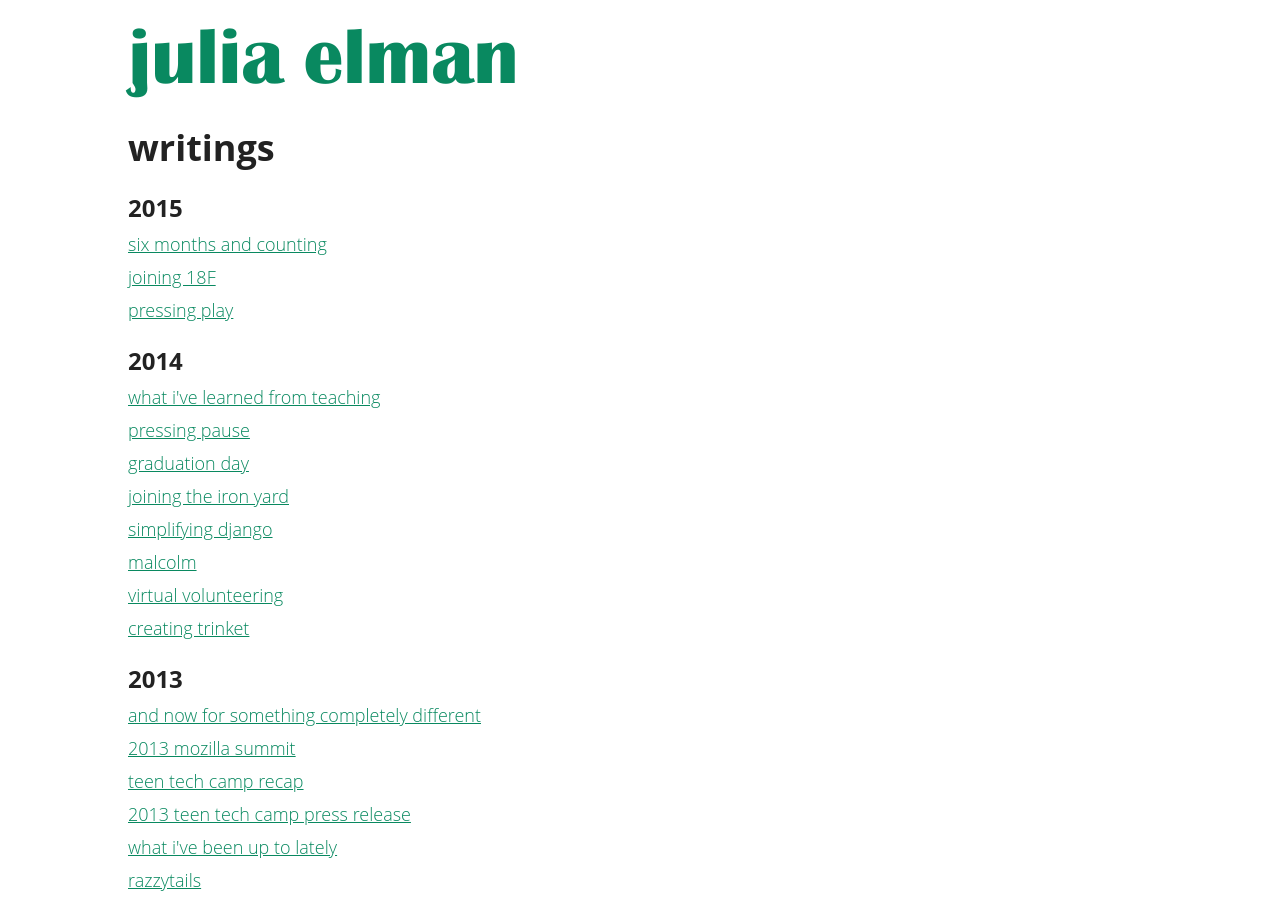
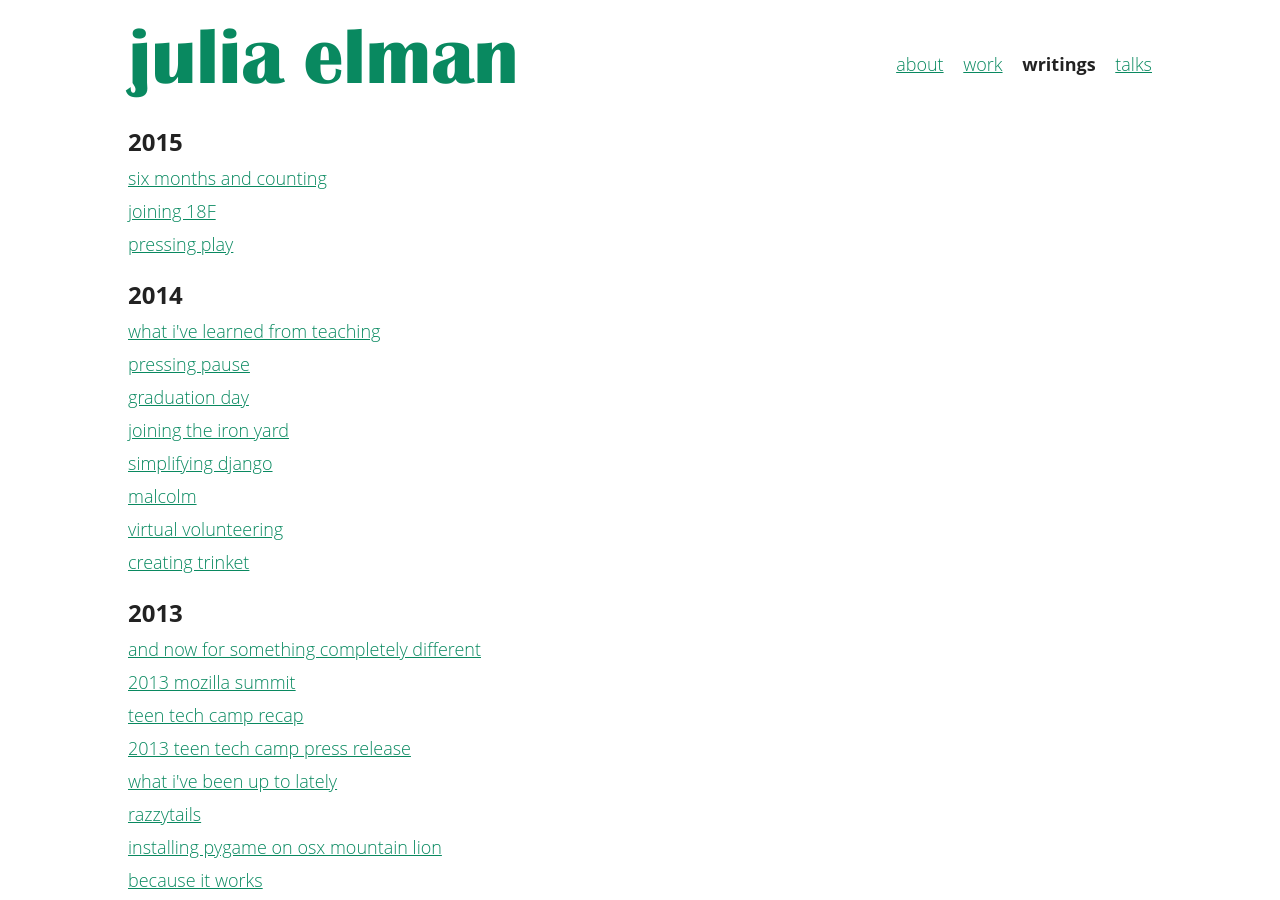
Before and after one commit to juliaelman/juliaelman.github.io, a Jekyll site: the page built from writings/index.html, in a window 1280 px wide and 900 px high. Built offline with Jekyll 4.4.1, drawn with Linux system fonts in a browser that asks for light colours; some web fonts are replaced.

Commit message:
Add new layout format to writings/index.html.

```diff
--- a/writings/index.html
+++ b/writings/index.html
@@ -3,9 +3,10 @@
 title: writings
 body_id: page-list
 ---
+
 <header>
-    <h2><a href="/">julia elman</a></h2>
-    <h3>{{ page.title }}</h3>
+  <h2 class="logo"><a href="/">julia elman</a></h2>
+  {% include nav.html %}
 </header>
 
 <div class="container">
```
